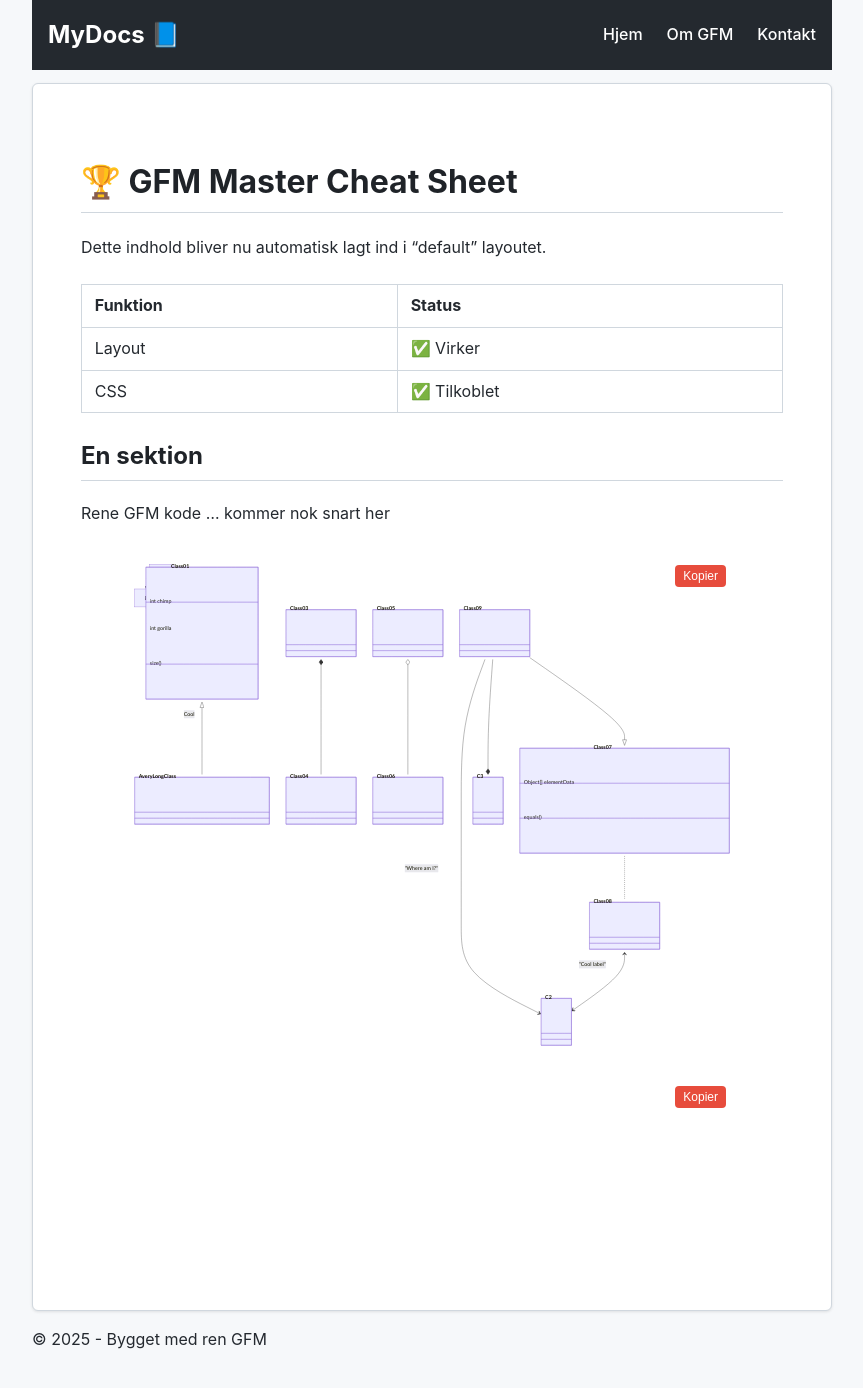
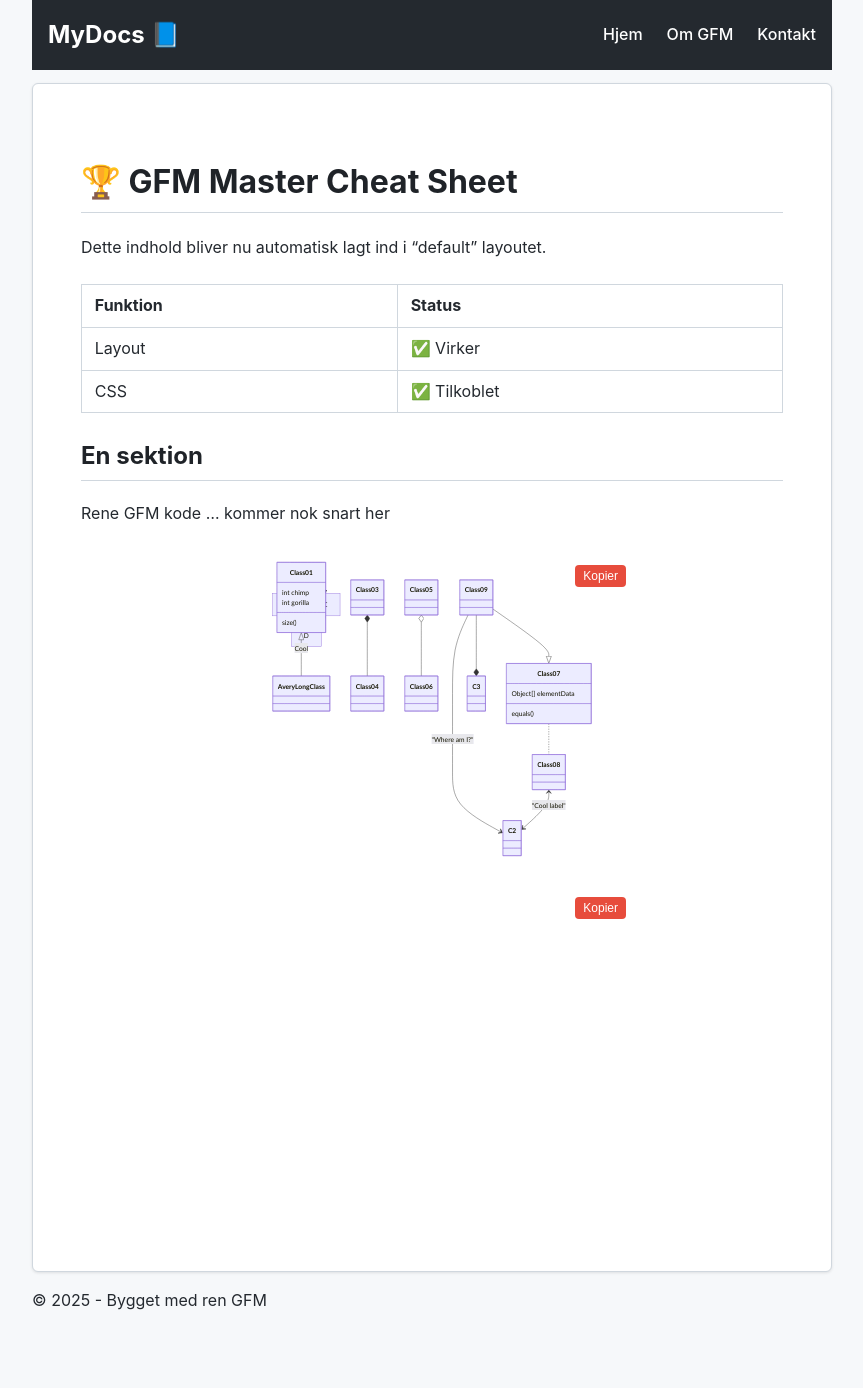
Before and after one commit to crasjens/Markdown, a Jekyll site: the page built from docs/index.md, in a window 1280 px wide and 1400 px high, scrolled down 51 px. Shown: the top 1388 px of the window, without its empty margins (208-1071 px from the left). Built offline with Jekyll 4.4.1, drawn with Linux system fonts in a browser that asks for light colours; comment, search, counter and statistics services are not loaded; after the commit the page ends 1412 px from its top, so only the background shows below that.

Commit message:
test css

```diff
--- a/docs/_sass/main.scss
+++ b/docs/_sass/main.scss
@@ -61,22 +61,22 @@ pre {
     overflow: auto;
 }
 
-/* Containeren skal styre størrelsen */
+/* Containeren styrer størrelsen */
 .mermaid {
-  max-width: 600px;
+  width: 100%;
+  max-width: 25rem;     /* 400px */
+  height: 18.75rem;     /* 300px */
   margin: 2rem auto;
   overflow: hidden;
   position: relative;
 }
 
 .mermaid svg {
-  width: 100% !important;
-  height: auto !important;
+  width: 100%;
+  height: 100%;
+  object-fit: contain;
   display: block;
-  max-width: none !important;
-  transform: none !important;
 }
-
 
 
 
```
